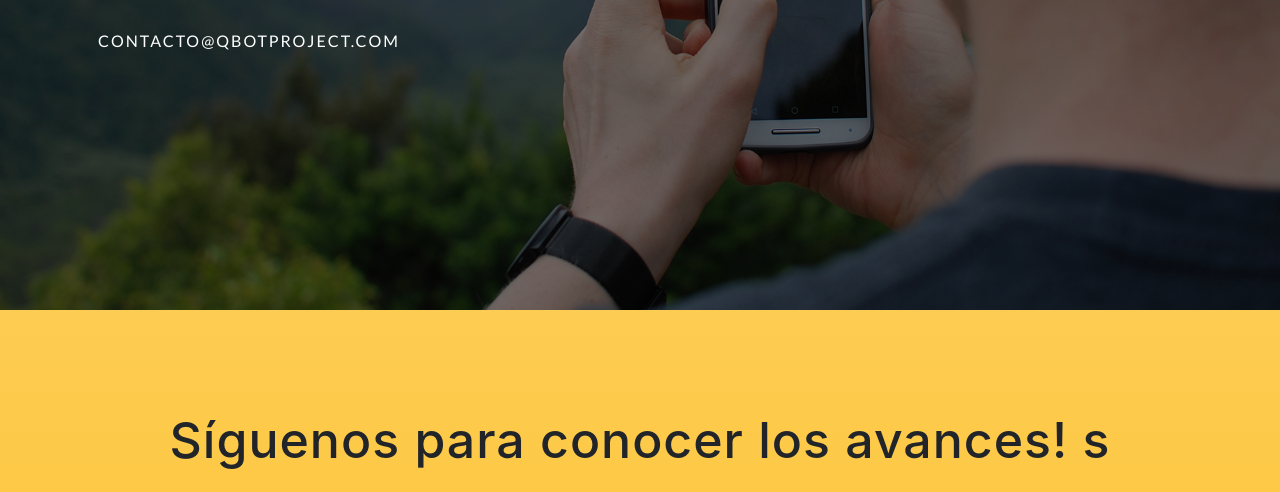
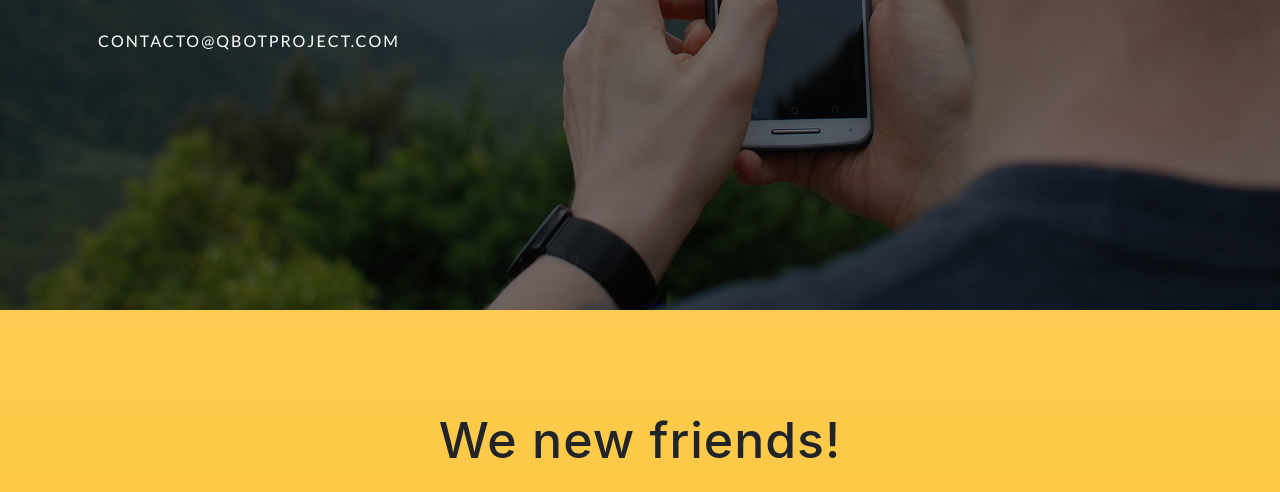
Before and after one commit to PabloGarciaJaen/pablogj2000.github.io, a website with bundled scripts: page index.html in a window 1280 px wide. Shown: the part 3077-3569 px from the top of the page. Built offline with nearby package versions, Linux system fonts and the light colour scheme; some icons are missing; a web font is replaced by a local one.

Commit message:
Update index.html

```diff
--- a/index.html
+++ b/index.html
@@ -170,9 +170,9 @@
 
     <section class="contact bg-primary" id="contact">
       <div class="container">
-        <h2>Síguenos para conocer los avances!
+        <h2>We
           <i class="fa fa-heart"></i>
-          s</h2>
+          new friends!</h2>
         <ul class="list-inline list-social">
           <li class="list-inline-item social-twitter">
             <a href="https://twitter.com/PabloGarciaJaen">
```
